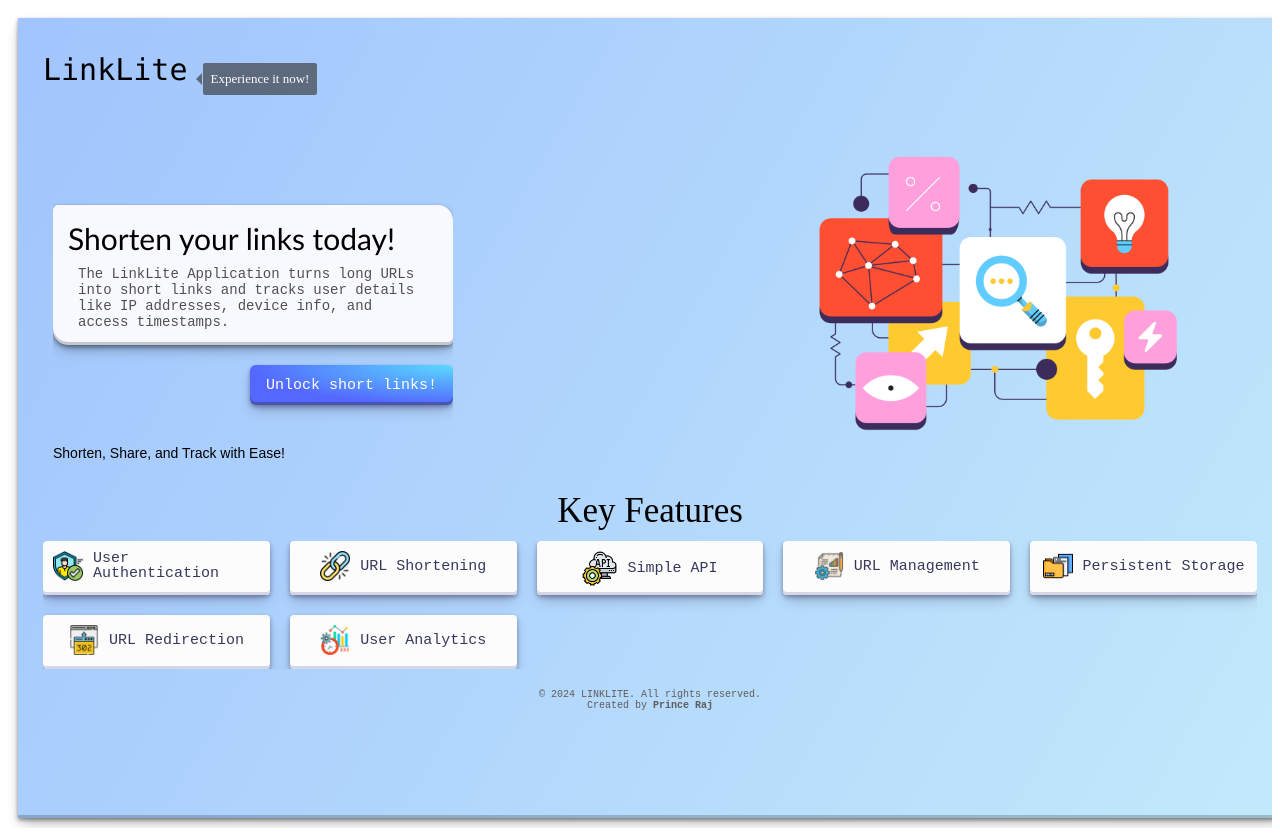
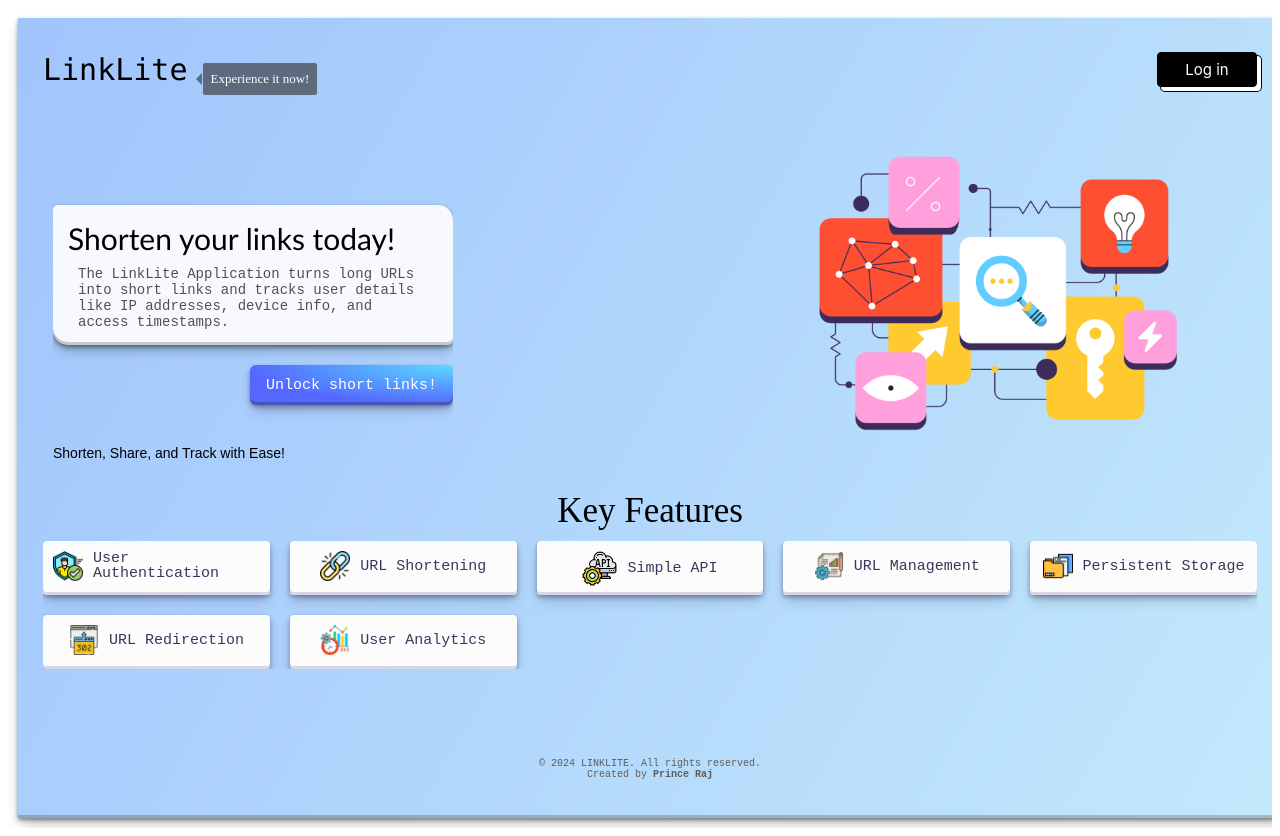
Before and after one commit to rajprince031/LinkLite, a React (Vite) app in the folder client/: page / in a window 1280 px wide. Built offline with nearby package versions, Linux system fonts and the light colour scheme; no server answers.

Commit message:
Fixing Date time error and home page login button fixed

```diff
--- a/client/src/component/HomePage.jsx
+++ b/client/src/component/HomePage.jsx
@@ -6,7 +6,9 @@ const HomePage = () => {
     const navigate = useNavigate()
     const {firstName} = useSelector(state=>state.userProfile)
     const [text, setText] = useState("loading...");
-    console.log("I am home page ",text);
+
+    // console.log("I am home page ",text);
+
     useEffect(()=>{
         if(!firstName) setText("Log in");
         else setText(firstName);
@@ -29,7 +31,7 @@ const HomePage = () => {
                         Experience it now!
                     </div>
                 </div>
-                    <button className='login_btn' onClick={logInBtn}>{text}</button>
+                    <button className='login_btn_home_page' onClick={logInBtn}>{text}</button>
             </div>
             <div className='body_container'>
                 <div className='description_container'>
--- a/client/src/component/ViewDetails.jsx
+++ b/client/src/component/ViewDetails.jsx
@@ -124,15 +124,6 @@ const ViewDetails = () => {
                   class="view_details_input"
                 />
               </div>
-              {/* <div className="view_details_search_btn">
-                <button className='fancy' onClick={filterUser}>
-                  <span class="top-key"></span>
-                  <span class="text">search</span>
-                  <span class="bottom-key-1"></span>
-                  <span class="bottom-key-2"></span>
-                </button>
-              </div> */}
-
             </div>
           </div>
           <div className="view_details_lower_container">
@@ -145,8 +136,8 @@ const ViewDetails = () => {
                       <th className="ipAddress">IP Address</th>
                       <th>Platfrom</th>
                       <th className="browser_name">Browser</th>
-                      <th className="time">Time</th>
-                      <th>Date</th>
+                      <th className="time">Date</th>
+                      <th>Time</th>
                       <th></th>
                     </tr>
                   </thead>
--- a/client/src/style/homeStyle.css
+++ b/client/src/style/homeStyle.css
@@ -74,9 +74,9 @@
 
 }
 
-/*  */
 
-.login_btn {
+
+.login_btn_home_page {
   background-color: #000;
   border: 1px solid #000;
   border-radius: 4px;
@@ -97,31 +97,23 @@
 }
 /*  */
 
-.login_btn:focus {
+.login_btn_home_page:focus {
   text-decoration: none;
 }
 
-.login_btn:hover {
+.login_btn_home_page:hover {
   text-decoration: none;
 }
 
-.login_btn:active {
+.login_btn_home_page:active {
   box-shadow: rgba(0, 0, 0, 0.125) 0 3px 5px inset;
   outline: 0;
 }
 
-.login_btn:not([disabled]):active {
+.login_btn_home_page:not([disabled]):active {
   box-shadow: #fff 2px 2px 0 0, #000 2px 2px 0 1px;
   transform: translate(2px, 2px);
 }
-
-/* @media (min-width: 768px) {
-  .login_btn {
-    padding: 12px 50px;
-  }
-} */
-
-/*  */
 
 .body_container {
   /* background-color: red; */
@@ -384,7 +376,7 @@
   box-sizing: border-box;
 }
 
-.signature {
+/* .signature {
   display: flex;
   flex-direction: column;
   align-items: center;
@@ -393,7 +385,24 @@
   font-size: 10px;
   font-family: monospace;
   color: rgb(96, 92, 92);
+} */
+
+.signature {
+  position: absolute;
+  bottom: 0px;
+  left: 50%;
+  transform: translateX(-50%);
+  display: flex;
+  flex-direction: column;
+  align-items: center;
+  overflow: hidden;
+  font-size: 10px;
+  font-family: monospace;
+  color: rgb(96, 92, 92);
+  padding: 10px; /* optional for spacing */
+  z-index: 999; /* ensures it stays above other content */
 }
+
 
 @media only screen and (max-width: 700px) {
   .body_container {
```
